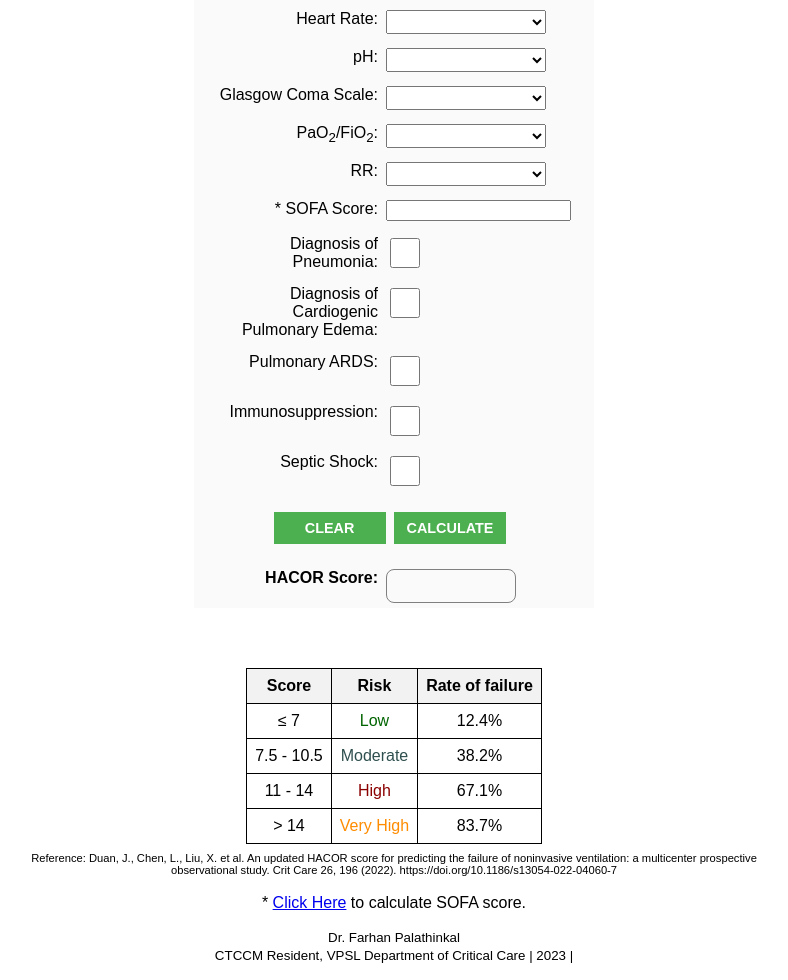
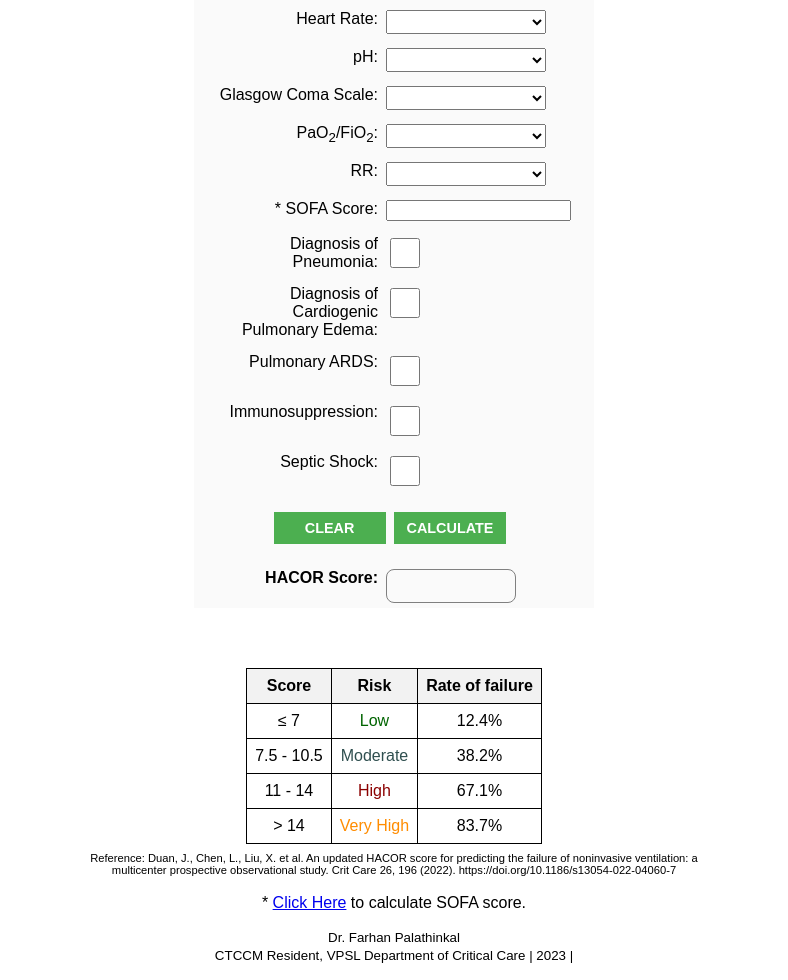
Before and after one commit to acutemed/hacorcalculator, a plain HTML site: page index.html in a window 1280 px wide. Shown: the part 152-1132 px from the top of the page, without its empty margins (246-1034 px from the left). Drawn offline with Linux system fonts and the light colour scheme.

Commit message:
Update styles.css

```diff
--- a/styles.css
+++ b/styles.css
@@ -150,8 +150,8 @@ button:hover {
 }
 
 .form-references {
-margin-right: 15rem;
-margin-left: 15rem;
+margin-right: 20rem;
+margin-left: 20rem;
   justify-content: center;
   align-items: center;
 font-size: .7rem;
```
